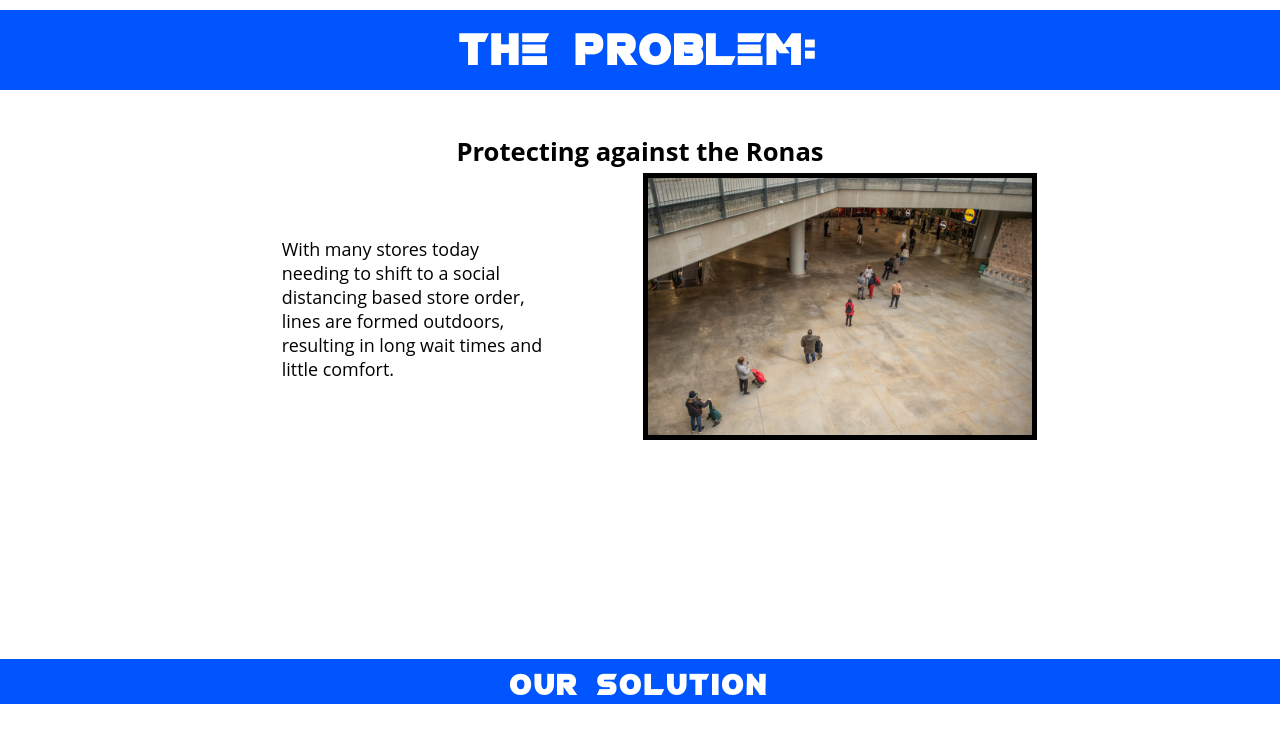
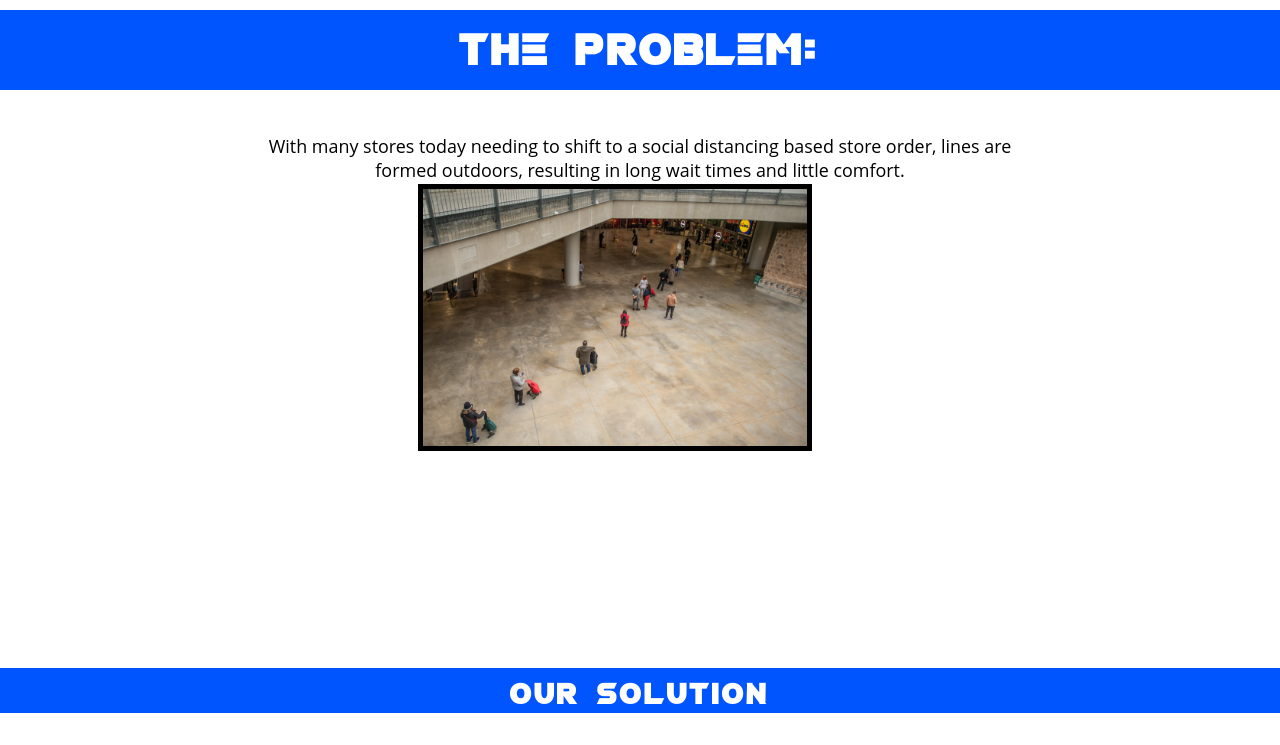
Before and after one commit to UdayKalra/queuemeapp, a plain HTML site: page docs/index.html in a window 1280 px wide. Shown: the part 1000-1745 px from the top of the page. Drawn offline with nearby package versions, Linux system fonts and the light colour scheme; a script that the page names is missing.

Commit message:
Update index.html

```diff
--- a/docs/index.html
+++ b/docs/index.html
@@ -68,8 +68,7 @@
 	  <div id = "donate" name = "donate" class="content">
 	  	<div class = "banner"><center><h1 class="rainbowEggTXT">the problem:</h1></div>
 	  	<br><br>
-	  	<h2>Protecting against the Ronas</h2>
-	  	<center><table><tr><td><table><tr>
+	  	<center><tr>
 	  				<td>
 	  					<p> With many stores today needing to shift to a social distancing based store order, lines are formed outdoors, resulting in long wait times and little comfort. </p>
 	  				</td>
```
